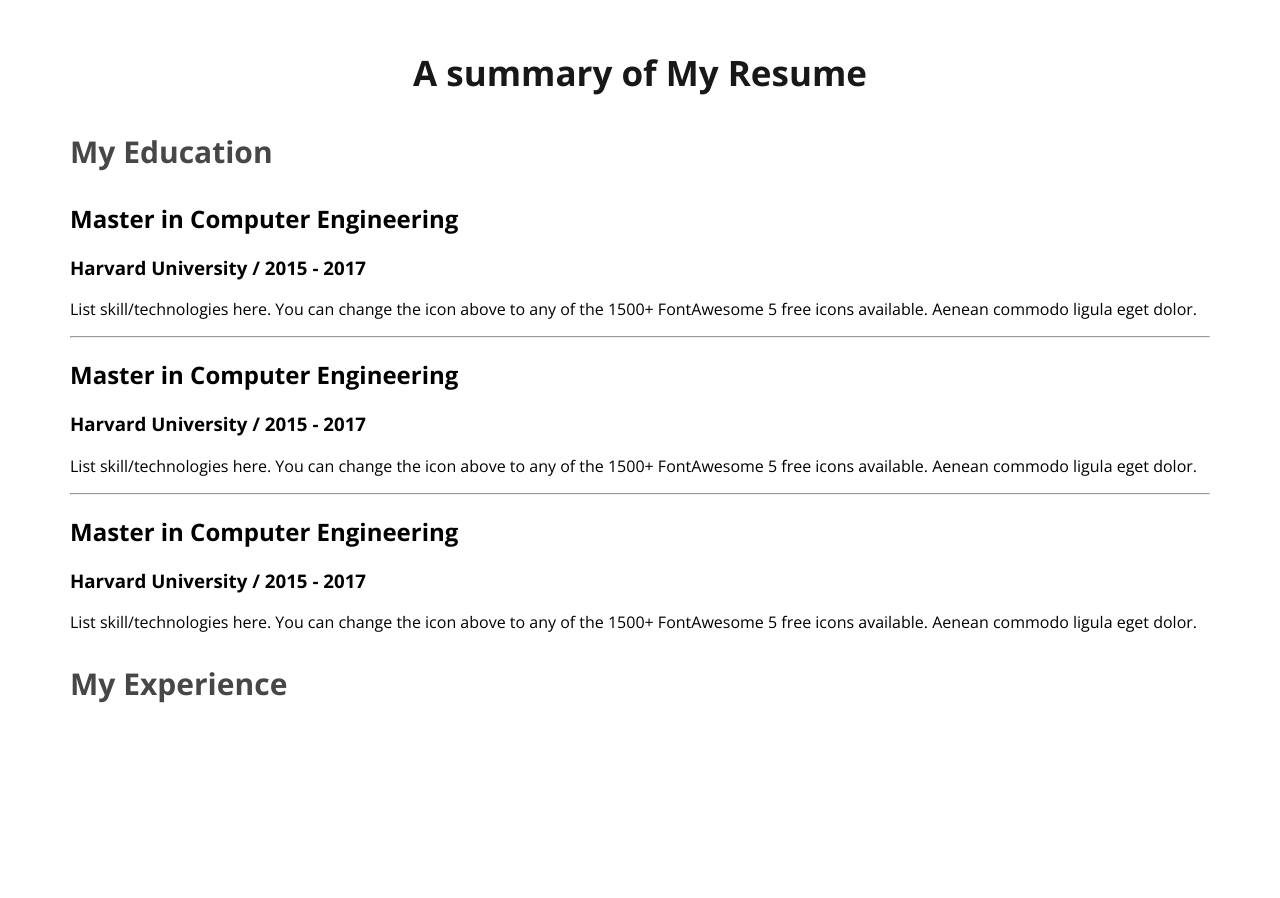
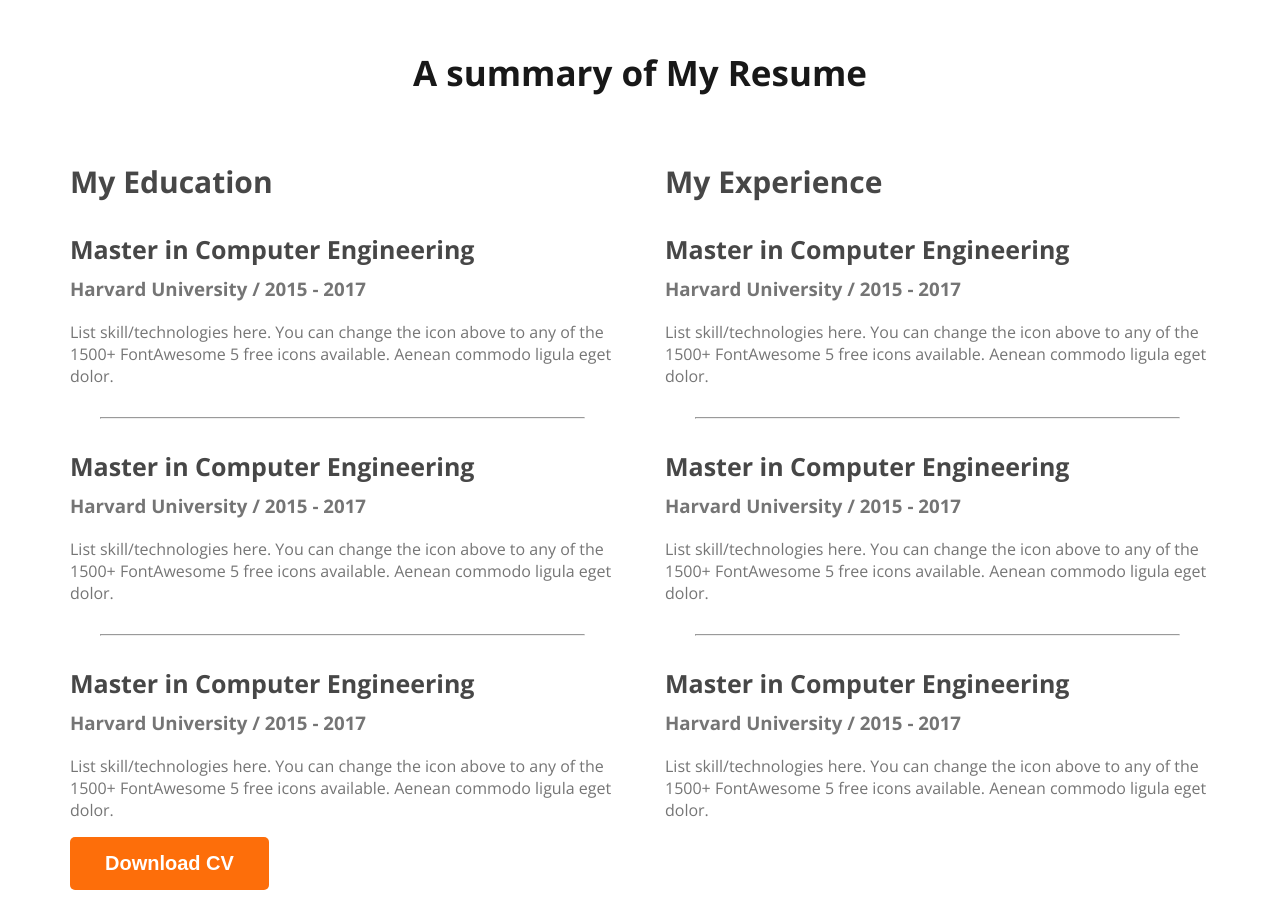
Before and after one commit to sizan360/web-developer-portfolio, a plain HTML site: page index.html in a window 1280 px wide. Shown: the part 2220-3118 px from the top of the page. Before the commit the page ends 2954 px from the top, so only its background shows below. Drawn offline with nearby package versions, Linux system fonts and the light colour scheme.

Commit message:
finished the resume section

```diff
--- a/index.html
+++ b/index.html
@@ -115,9 +115,32 @@
                </div>
                <div class="resume-column">
                 <h3 class="resume-column-title">My Experience </h3>
+                <div class="resume-item">
+                    <h2 class="resume-item-title">Master in Computer Engineering</h2>
+                   <h3 class="resume-item-institute">Harvard University / 2015 - 2017</h3>
+                   <p class="resume-item-description">List skill/technologies here. You can change the icon above
+                    to any of the 1500+ FontAwesome 5 free icons available. Aenean commodo ligula eget dolor.</p>
+                </div>
+                <hr>
+                <div class="resume-item">
+                    <h2 class="resume-item-title">Master in Computer Engineering</h2>
+                   <h3 class="resume-item-institute">Harvard University / 2015 - 2017</h3>
+                   <p class="resume-item-description">List skill/technologies here. You can change the icon above
+                    to any of the 1500+ FontAwesome 5 free icons available. Aenean commodo ligula eget dolor.</p>
+                </div>
+                <hr>
+                <div class="resume-item">
+                    <h2 class="resume-item-title">Master in Computer Engineering</h2>
+                    <h3 class="resume-item-institute">Harvard University / 2015 - 2017</h3>
+                   <p class="resume-item-description">List skill/technologies here. You can change the icon above
+                    to any of the 1500+ FontAwesome 5 free icons available. Aenean commodo ligula eget dolor.</p>
+                </div>
+               </div>
                </div>
            </div>
-
+           <div class="dowmload-cv">
+               <button class="btn-primary">Download CV</button>
+           </div>
          </section>
     </main>
     <footer>
--- a/styles/portfolio.css
+++ b/styles/portfolio.css
@@ -145,3 +145,32 @@ nav a{
     font-size: 30px;
     font-weight: 700;
  }
+
+.resume-container{
+    display: flex;
+    gap: 50px;
+}
+.resume-item-title{
+    color: #474747;
+    font-size: 25px;
+    font-weight: 700;
+    margin-bottom: 10px;
+}
+.resume-item-institute{
+    margin-bottom: 20px;
+    margin-top: 0px;
+}
+
+.resume-item-institute,
+.resume-item-description {
+    color:  #757575;
+}
+
+.resume-container hr{
+    margin: 30px;
+}
+
+.download-cv{
+    text-align: center;
+    margin-top: 50px;
+}
```
